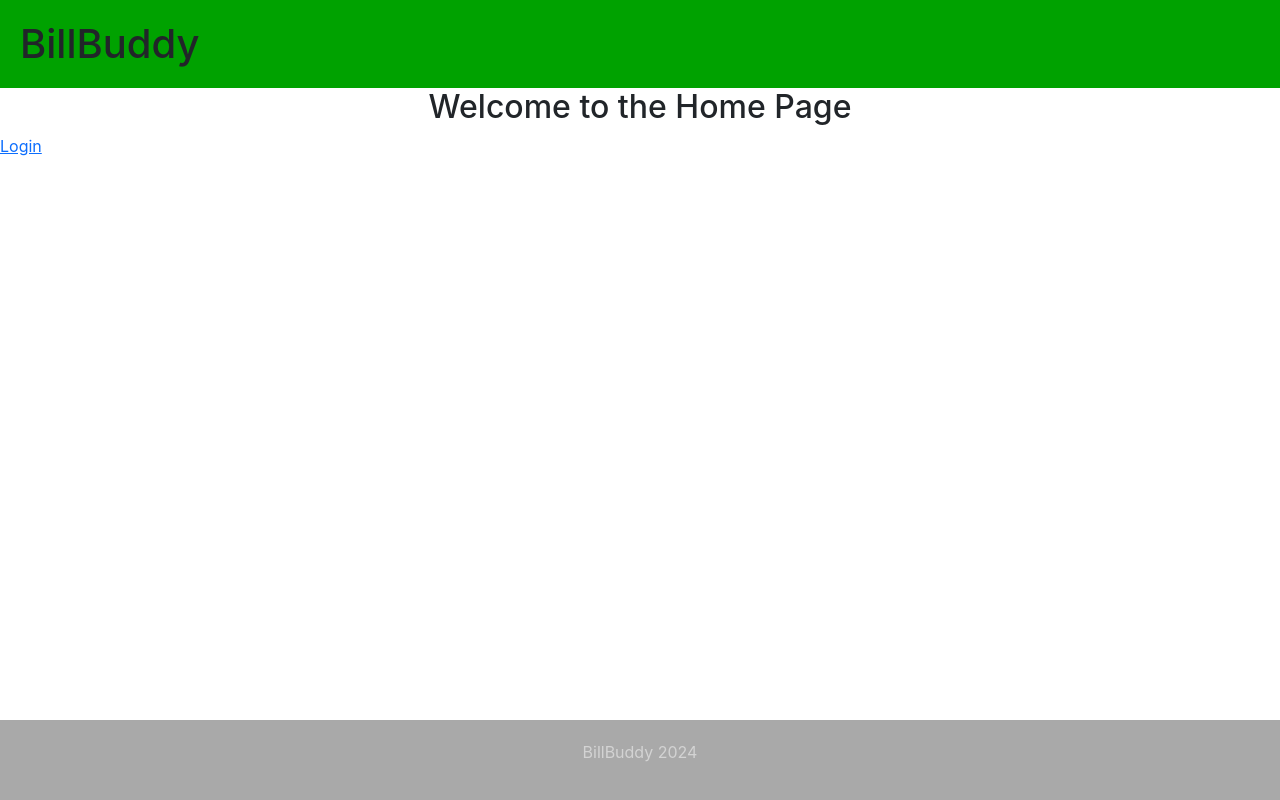
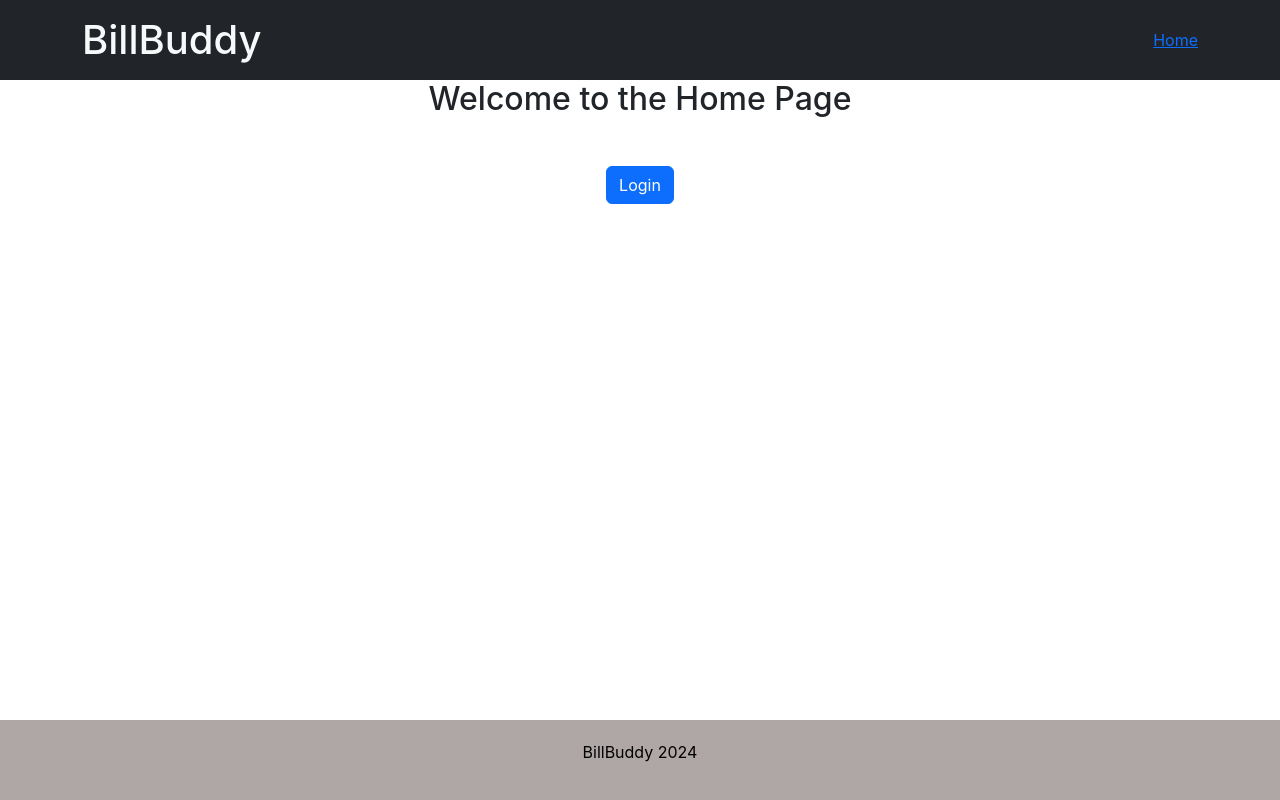
Before and after one commit to julioPinango/Gestion_Grupo22, a React (Create React App) app in the folder web/: page / in a window 1280 px wide. Built offline with nearby package versions, Linux system fonts and the light colour scheme.

Commit message:
Creo componentes para el Header y el Footer que uso en todas las páginas. Listo usuarios creados en '/group/create' y permito que se seleccionen para eventualmente aagregarse a grupos.

```diff
--- /dev/null
+++ b/web/src/components/Footer.css
@@ -0,0 +1,10 @@
+.foot {
+    background-color: rgb(175, 166, 166);
+    padding: 20px;
+    margin-top: auto;
+    text-align: center;
+    color:rgb(0, 0, 0);
+    position: fixed;
+    bottom: 0;
+    width: 100%;
+}
--- /dev/null
+++ b/web/src/components/Footer.js
@@ -0,0 +1,13 @@
+import React from 'react';
+import './Footer.css';
+
+const Footer = () => {
+  return (
+
+    <footer className="foot">
+        <p>BillBuddy 2024</p>
+    </footer>
+  );
+};
+
+export default Footer;
--- /dev/null
+++ b/web/src/components/Header.js
@@ -0,0 +1,20 @@
+import React from 'react';
+
+const Header = () => {
+  return (
+    <header className="bg-dark text-light py-3">
+      <div className="container">
+        <div className="d-flex justify-content-between align-items-center">
+          <h1 className="m-0">BillBuddy</h1>
+          <nav>
+            <ul className="list-inline m-0">
+              <li className="list-inline-item"><a href='/'>Home</a></li>
+            </ul>
+          </nav>
+        </div>
+      </div>
+    </header>
+  );
+};
+
+export default Header;
--- /dev/null
+++ b/web/src/components/UsersList.js
@@ -0,0 +1,82 @@
+import React, { useState, useEffect } from 'react';
+
+const UserList = () => {
+  const [users, setUsers] = useState([]);
+  const [searchQuery, setSearchQuery] = useState('');
+
+  useEffect(() => {
+    const fetchUsers = async () => {
+      try {
+        const response = await fetch('http://localhost:3001/users');
+        if (!response.ok) {
+          throw new Error('Failed to fetch users');
+        }
+        const data = await response.json();
+        setUsers(data.users);
+      } catch (error) {
+        console.error('Error fetching users:', error);
+      }
+    };
+
+    fetchUsers();
+  }, []);
+
+  const filteredUsers = users.filter(user =>
+    user.name.toLowerCase().includes(searchQuery.toLowerCase())
+  );
+
+  return (
+
+
+    <body>
+        <div class="container text-center mt-4">
+            <h2>Lista de usuarios</h2>
+        </div>
+
+        <div class="container text-center">
+            <div class="input-group mb-3">
+              <input type="text" class="form-control" placeholder="Nombre usuario" aria-label="Nombre usuario" value={searchQuery}
+                onChange={(e) => setSearchQuery(e.target.value)}></input>
+            </div>
+
+            <div class="row align-items-start">
+                <div class="col border-bottom">
+                    Nombre
+                </div>
+                <div class="col border-bottom">
+                  Apellido
+                </div>
+                <div class="col border-bottom">
+                  Username
+                </div>
+                <div class="col border-bottom">
+                  Seleccionar
+                </div>
+
+                <hr />
+
+                {filteredUsers.map((user, index) => (
+                    <div className="row" key={index}>
+                        <div className="col border-left border-bottom">{user.name}</div>
+                        <div className="col border-bottom">{user.lastname}</div>
+                        <div className="col border-bottom">{user.username}</div>
+                        <div className="col border-bottom"><input type="checkbox"/></div>
+                    </div>
+                ))}
+            </div>
+
+        <div className="container text-right mt-5">
+          <div className="d-flex justify-content-end">
+            <button className="button">Crear grupo</button>
+          </div>
+        </div>
+
+        </div>
+    </body>
+
+
+
+  );
+};
+
+export default UserList;
--- /dev/null
+++ b/web/src/routes/CreateGroup.js
@@ -0,0 +1,26 @@
+import React from "react";
+import { Link } from 'react-router-dom';
+import UserList from '../components/UsersList';
+import Header from '../components/Header'
+import Footer from '../components/Footer'
+import './Home.css';
+
+function CreateGroup() {
+  return (
+    <div className="Home"> {}
+       <div>
+            <Header/>
+        </div>
+        <body>
+            <h2 className="body">Seleccionar usuarios para grupo</h2>
+            <UserList />
+        </body>
+        <div>
+            <Footer/>
+        </div>
+    </div>
+  );
+}
+
+
+export default CreateGroup;
--- /dev/null
+++ b/web/src/routes/Dashboard.js
@@ -0,0 +1,25 @@
+import React from "react";
+import { Link } from 'react-router-dom';
+import './Home.css';
+import Header from '../components/Header'
+import Footer from '../components/Footer'
+
+function Dashboard() {
+  return (
+    <div className="Home"> {}
+        <div>
+            <Header/>
+        </div>
+        <body className="container text-center mt-5">
+            <h2 className="body">Welcome to the BillBuddy</h2>
+            <a href="/group/create" class="btn btn-primary mt-5">Crear grupo</a>
+        </body>
+        <div>
+            <Footer/>
+        </div>
+    </div>
+  );
+}
+
+
+export default Dashboard;
--- a/web/src/routes/Home.js
+++ b/web/src/routes/Home.js
@@ -1,20 +1,24 @@
 import React from "react";
 import { Link } from 'react-router-dom';
+import Header from '../components/Header'
+import Footer from '../components/Footer'
 import './Home.css';
 
 function Home() {
   return (
-    <div className="Home">
-      <header className="header">
-        <h1 className="title">BillBuddy</h1>
-      </header>
+    <div className="Home"> {}
+      <div>
+        <Header/>
+      </div>
       <main>
         <h2 className="body">Welcome to the Home Page</h2>
-        <Link to="/login">Login</Link>
+        <div class="container text-center mt-5">
+          <a href="/login" class="btn btn-primary">Login</a>
+        </div>
       </main>
-      <footer className="footer">
-        <p>BillBuddy 2024</p>
-      </footer>
+      <div>
+        <Footer/>
+      </div>
     </div>
   );
 }
--- a/web/src/routes/Login.js
+++ b/web/src/routes/Login.js
@@ -1,5 +1,7 @@
 import React, { useState } from "react";
 import './Home.css';
+import Header from '../components/Header'
+import Footer from '../components/Footer'
 
 export default function Login () {
     const [email, setEmail] = useState("");
@@ -34,9 +36,9 @@ export default function Login () {
 
     return (
         <div className="Home">
-            <header className="header">
-                <h1 className="title">BillBuddy</h1>
-            </header>
+            <div>
+                <Header/>
+            </div>
             <main>
                 <form className="form" onSubmit={handleLogin}>
                     <h1>Ingreso</h1>
@@ -56,9 +58,9 @@ export default function Login () {
                     <button type="submit" className="button">Ingresar</button>
                 </form>
             </main>
-            <footer className="footer">
-                <p>BillBuddy 2024</p>
-            </footer>
+            <div>
+                <Footer/>
+            </div>
         </div>
     )
 };
--- a/web/src/routes/Register.js
+++ b/web/src/routes/Register.js
@@ -1,4 +1,6 @@
 import { useState } from "react";
+import Header from '../components/Header'
+import Footer from '../components/Footer'
 
 
 export default function Register () {
@@ -45,7 +47,13 @@ export default function Register () {
         await createUser();
     };
 
-    return <form className="form" onSubmit={handleRegister}>
+    return (
+        <div className="Home">
+            <div>
+                <Header/>
+            </div>
+            <body>
+                <form className="form" onSubmit={handleRegister}>
                     <h1>Registro</h1>
 
                     <label>Nombre</label>
@@ -86,4 +94,11 @@ export default function Register () {
                     <button type="submit" className="button">Registrarme</button>
 
                     </form>
+            </body>
+            <div>
+                <Footer/>
+            </div>
+        </div>
+    )
+
 };
--- a/web/src/routes/UsersList.js
+++ /dev/null
@@ -1,68 +0,0 @@
-import React, { useState, useEffect } from 'react';
-import './Home.css';
-
-
-const UserList = () => {
-  const [users, setUsers] = useState([]);
-
-  useEffect(() => {
-    const fetchUsers = async () => {
-      try {
-        const response = await fetch('http://localhost:3001/users');
-        if (!response.ok) {
-          throw new Error('Failed to fetch users');
-        }
-        const data = await response.json();
-        setUsers(data.users);
-      } catch (error) {
-        console.error('Error fetching users:', error);
-      }
-    };
-
-    fetchUsers();
-  }, []);
-
-  return (
-
-    <div className="Home">
-        <header className="header">
-            <h1 className="title">BillBuddy</h1>
-        </header>
-        <main>
-            <div class="container text-center">
-                <h2>Lista de usuarios</h2>
-            </div>
-            <div class="container text-center">
-                <div class="row align-items-start">
-                    <div class="col border-bottom">
-                        Nombre
-                    </div>
-                    <div class="col border-bottom">
-                      Apellido
-                    </div>
-                    <div class="col border-bottom">
-                      Username
-                    </div>
-                    <hr />
-
-                    {users.map((user, index) => (
-                        <div className="row" key={index}>
-                            <div className="col border-left border-bottom">{user.name}</div>
-                            <div className="col border-bottom">{user.lastname}</div>
-                            <div className="col border-bottom">{user.username}</div>
-                        </div>
-                    ))}
-                </div>
-
-            </div>
-
-        </main>
-      <footer className="footer">
-        <p>BillBuddy 2024</p>
-      </footer>
-    </div>
-
-  );
-};
-
-export default UserList;
```
Also changed, not shown: web/src/index.js (+11 -1 lines). Lines whose indentation alone changed are shown as unchanged.
